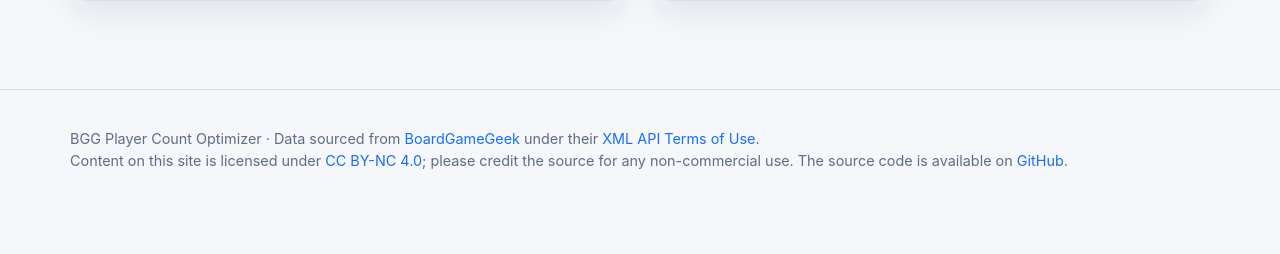
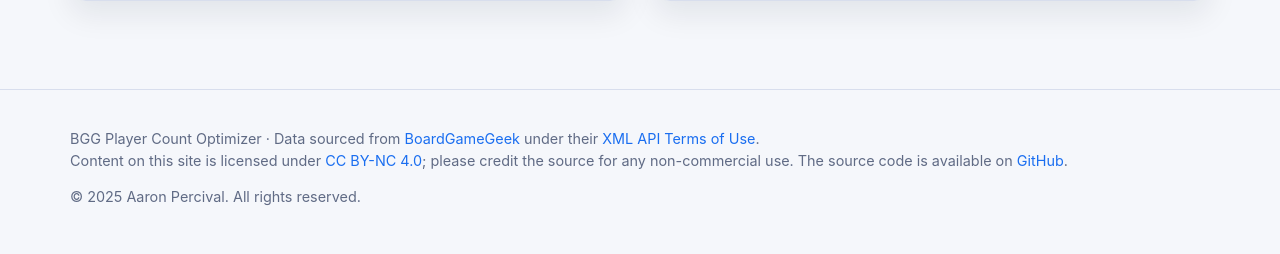
Before and after one commit to ampercival/bggweb, a Django app: page / in a window 1280 px wide. Shown: the part 734-988 px from the top of the page. Before the commit the page ends 903 px from the top, so only its background shows below. Run offline with Django 5.2, Linux system fonts and the light colour scheme; data that the repository does not hold is empty.

Commit message:
copyright

```diff
--- a/templates/base.html
+++ b/templates/base.html
@@ -312,6 +312,12 @@
         please credit the source for any non-commercial use. The source code is available on
         <a href="https://github.com/ampercival/bggweb" rel="noopener" target="_blank">GitHub</a>.
       </p>
+      <p>
+      © <span id="year"></span> Aaron Percival. All rights reserved.
+      </p>
+      <script>
+        document.getElementById("year").textContent = new Date().getFullYear();
+      </script>
     </div>
   </footer>
   {% block extra_scripts %}{% endblock %}
```
Also changed, not shown: 2 other files.
